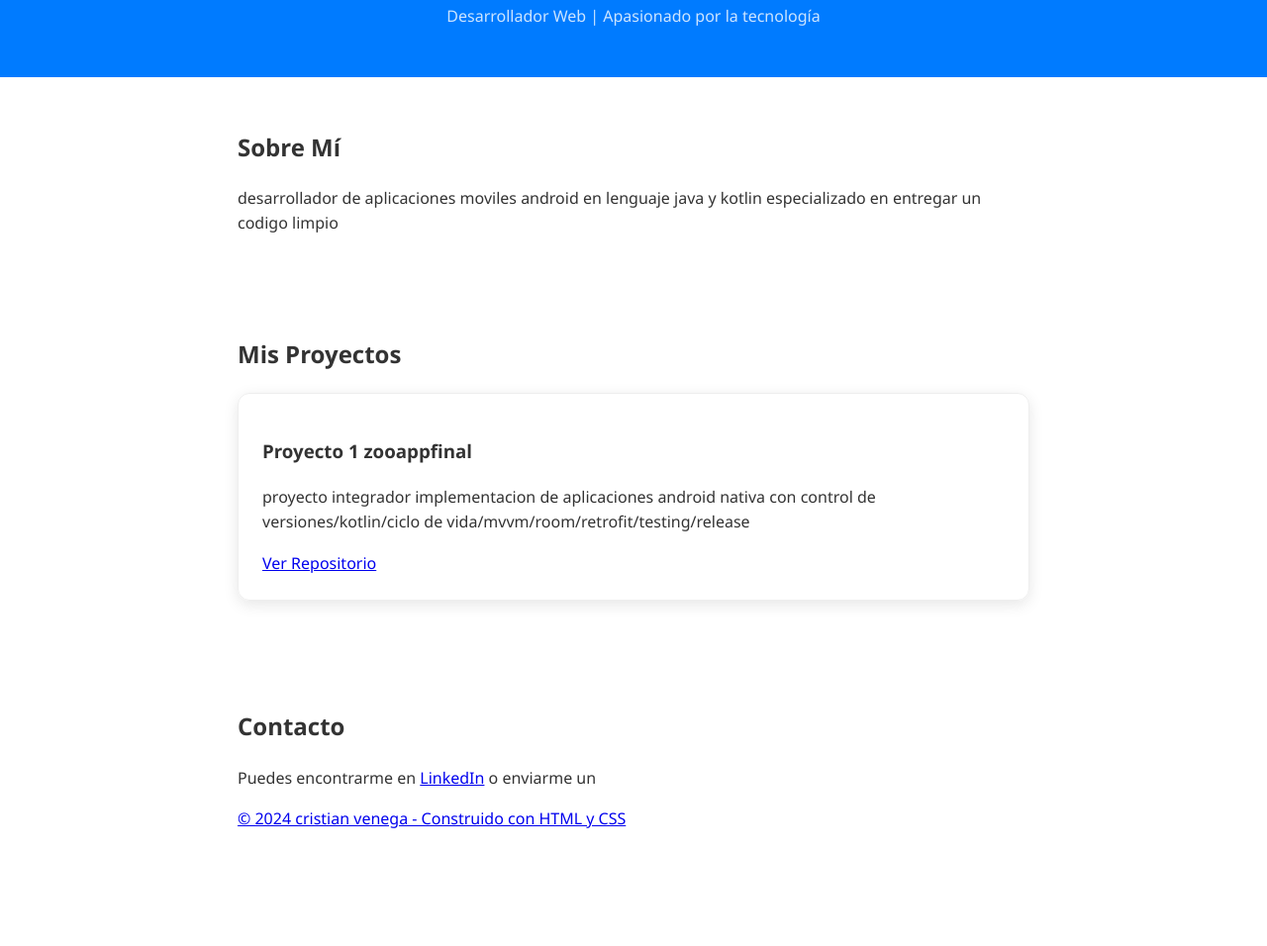
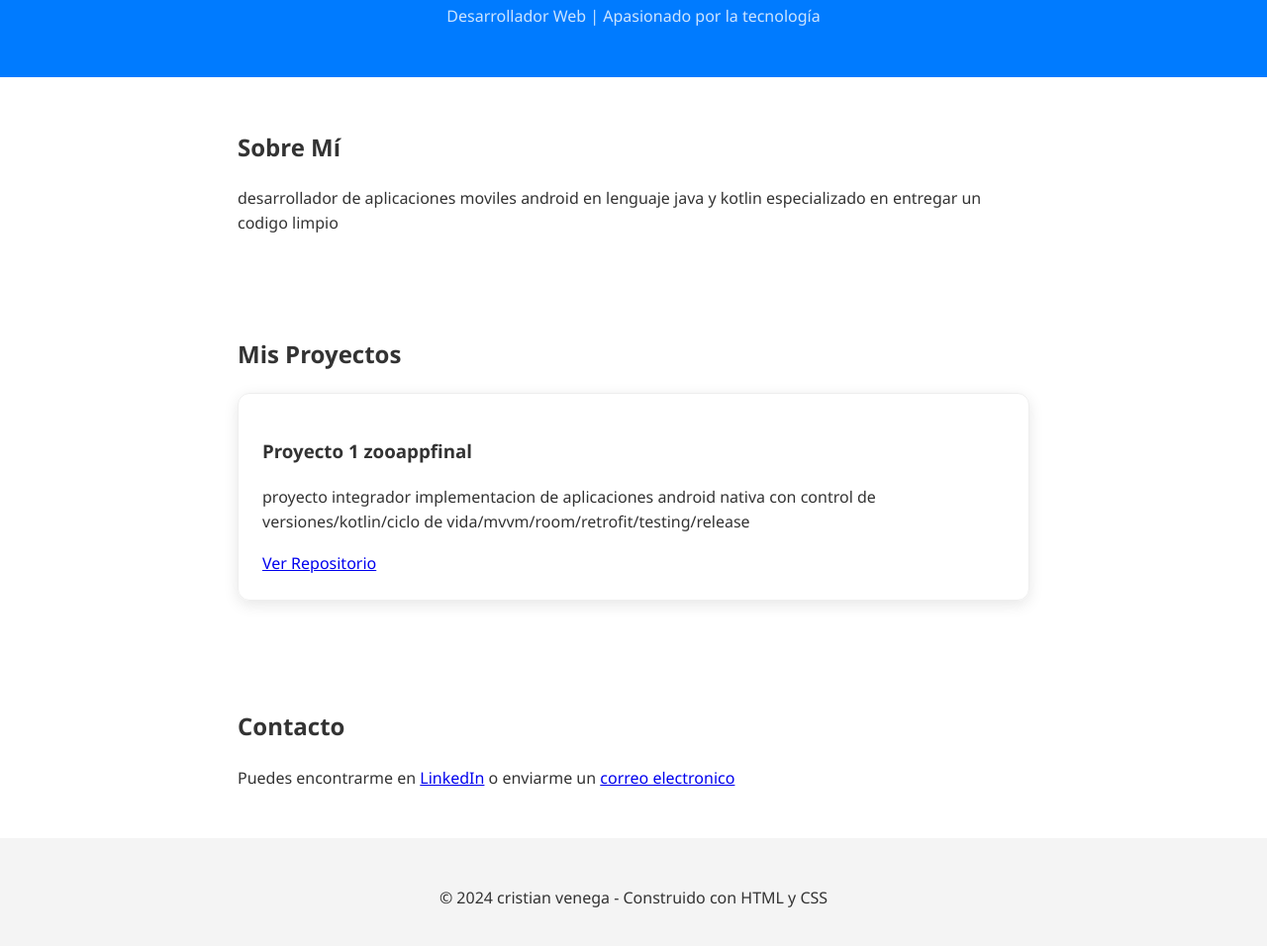
Before and after one commit to cristianrvenega2001-dot/mi-portafolio, a plain HTML site: page index.html in a window 1280 px wide. Shown: the part 122-1078 px from the top of the page at 99% size. Before the commit the page ends 1011 px from the top, so only its background shows below. Drawn offline with Linux system fonts and the light colour scheme.

Commit message:
Fix email link in contacto section

```diff
--- a/index.html
+++ b/index.html
@@ -37,7 +37,7 @@
 
     <section id="contacto">
         <h2>Contacto</h2>
-        <p>Puedes encontrarme en <a href="https://linkedin.com">LinkedIn</a> o enviarme un <a href="mailto:cristianrvenega2001@gmail.com>correo electronico</a></p>
+        <p>Puedes encontrarme en <a href="https://linkedin.com">LinkedIn</a> o enviarme un <a href="mailto:cristianrvenega2001@gmail.com">correo electronico</a></p>
     </section>
 
     <footer>
```
